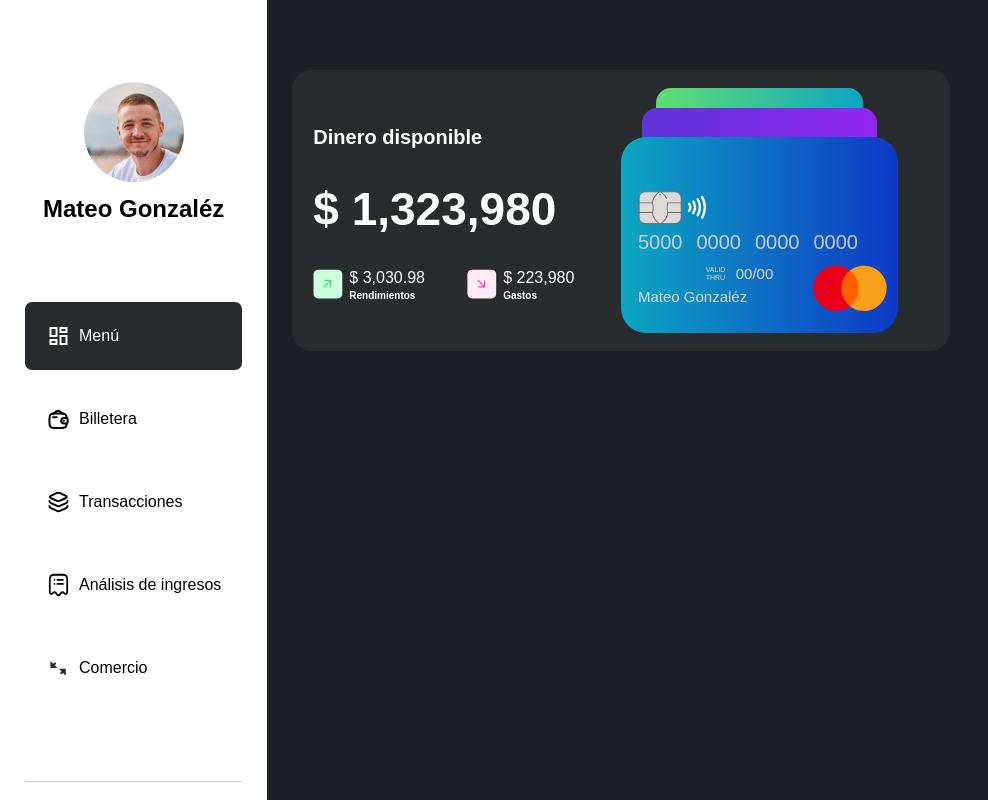
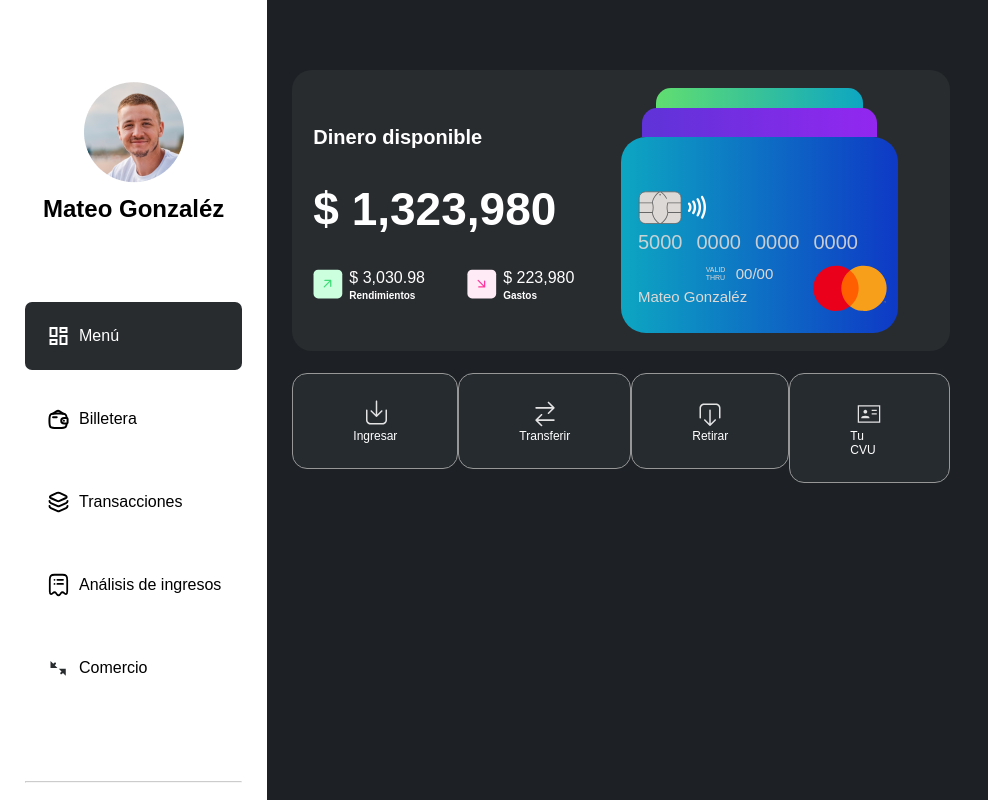
Before and after one commit to No-Country-simulation/s20-20-webapp, a Next.js app: page /menu in a window 1280 px wide. Shown: the top 800 px of the page, without its empty margins (0-988 px from the left). Built offline with nearby package versions, Linux system fonts and the light colour scheme.

Commit message:
Feat: add MenuNav component

```diff
--- a/app/(dashboard)/menu/Menu.css
+++ b/app/(dashboard)/menu/Menu.css
@@ -7,8 +7,13 @@
     "statics market activity" 35% / 33% 33% 34%;
   gap: 22px;
   padding: 70px 25px 0;
+  color: white;
 
   .balance {
     grid-area: balance;
   }
+
+  > nav {
+    grid-area: nav;
+  }
 }
--- /dev/null
+++ b/app/(dashboard)/menu/_components/MenuNav/MenuNav.css
@@ -0,0 +1,14 @@
+.menu-nav {
+  display: flex;
+  justify-content: space-between;
+
+  a {
+    display: grid;
+    place-items: center;
+    background-color: #262B30;
+    padding: 25px 60px;
+    border-radius: 15px;
+    border: 1px solid #979797;
+    font-size: 12px;
+  }
+}
--- /dev/null
+++ b/app/(dashboard)/menu/_components/MenuNav/MenuNav.tsx
@@ -0,0 +1,17 @@
+import NavList from "@/app/(dashboard)/_components/LinkList/LinkList";
+import { CVU, input, output, transfer } from "@/app/(dashboard)/_lib/svgConst";
+import { Links } from "@/app/(dashboard)/_lib/type";
+import './MenuNav.css'
+
+const links: Links = [
+  [input, 'Ingresar', undefined],
+  [transfer, 'Transferir', undefined],
+  [output, 'Retirar', undefined],
+  [CVU, 'Tu CVU', undefined],
+];
+
+export default function MenuNav() {
+  return <>
+    <NavList className="menu-nav" links={links} />
+  </>
+}
--- a/app/(dashboard)/menu/page.tsx
+++ b/app/(dashboard)/menu/page.tsx
@@ -1,10 +1,14 @@
 import Balance from "./_components/Balance/Balance";
+import MenuNav from "./_components/MenuNav/MenuNav";
 import './Menu.css'
 
 export default function Menu() {
   return <>
     <main className="menu">
       <Balance />
+      <nav>
+        <MenuNav />
+      </nav>
     </main>
   </>
 }
```
